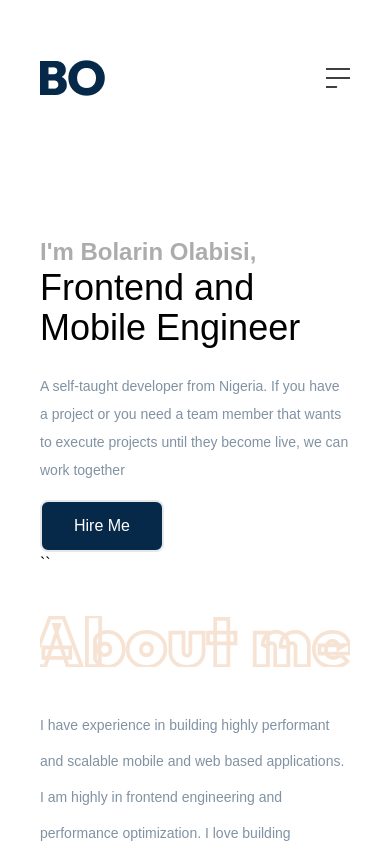
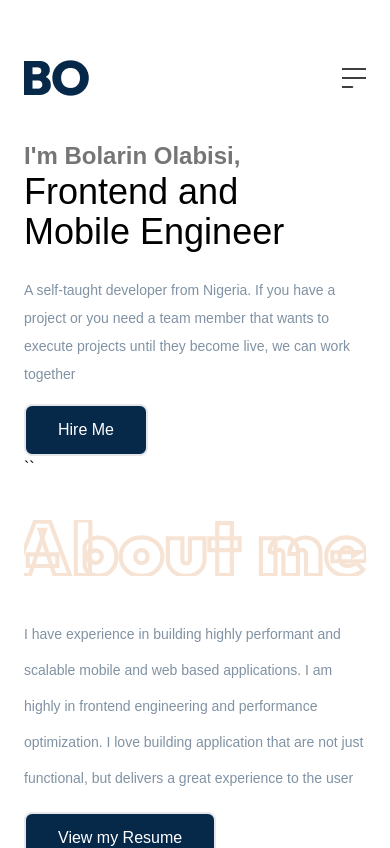
Before and after one commit to mightyFZeus/portfolionew, a React (Create React App) app: page / in a window 390 px wide. Shown: the top 848 px of the page. Built offline with nearby package versions, Linux system fonts and the light colour scheme.

Commit message:
'chnages'

```diff
--- a/src/App.js
+++ b/src/App.js
@@ -7,7 +7,7 @@ import CallToActionSection from "./sections/CallToActionSection";
 
 function App() {
     return (
-        <div className="app lg:px-32 px-10 py-10">
+        <div className="app lg:px-32 px-6 py-10">
             <NavigationBar />
             <CallToActionSection />
 
--- a/src/sections/CallToActionSection.jsx
+++ b/src/sections/CallToActionSection.jsx
@@ -23,7 +23,7 @@ const CallToActionSection = () => {
     const { name, description, role1, role2 } = callToActionText;
     return (
         <div>
-            <motion.div className="mt-40  lg:flex justify-between ">
+            <motion.div className="lg:mt-40 mt-16  lg:flex justify-between ">
                 <motion.div
 
                 >
```
